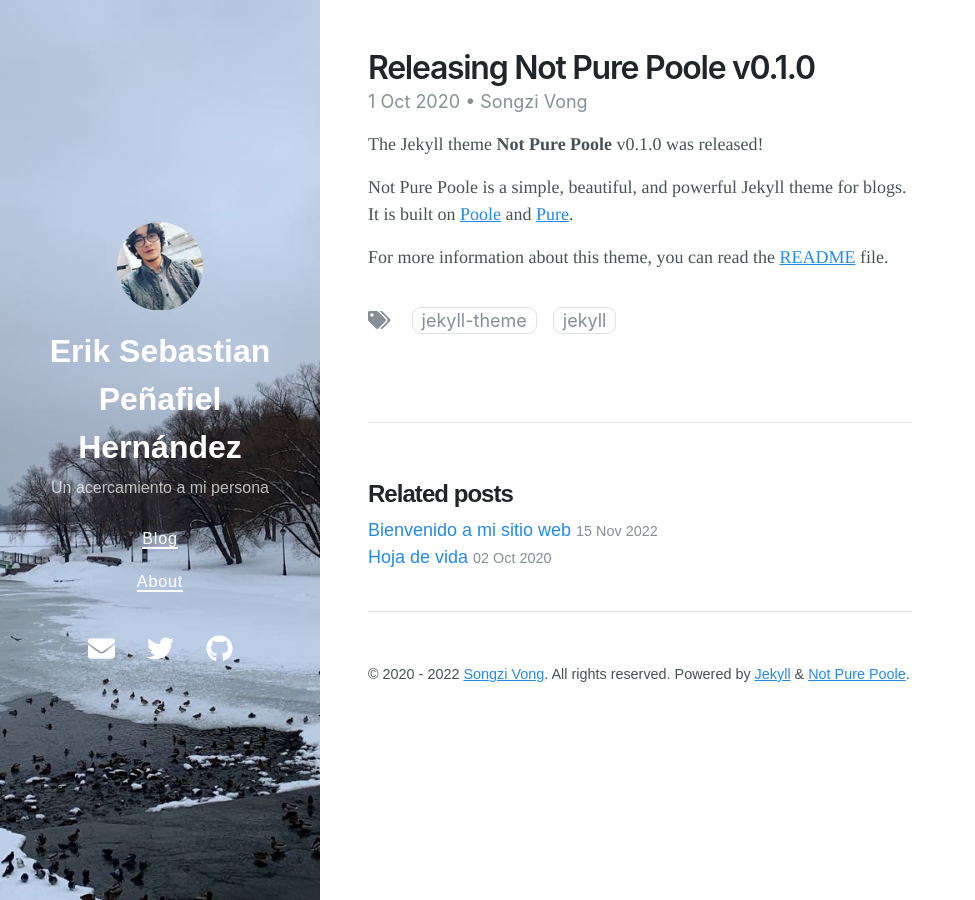
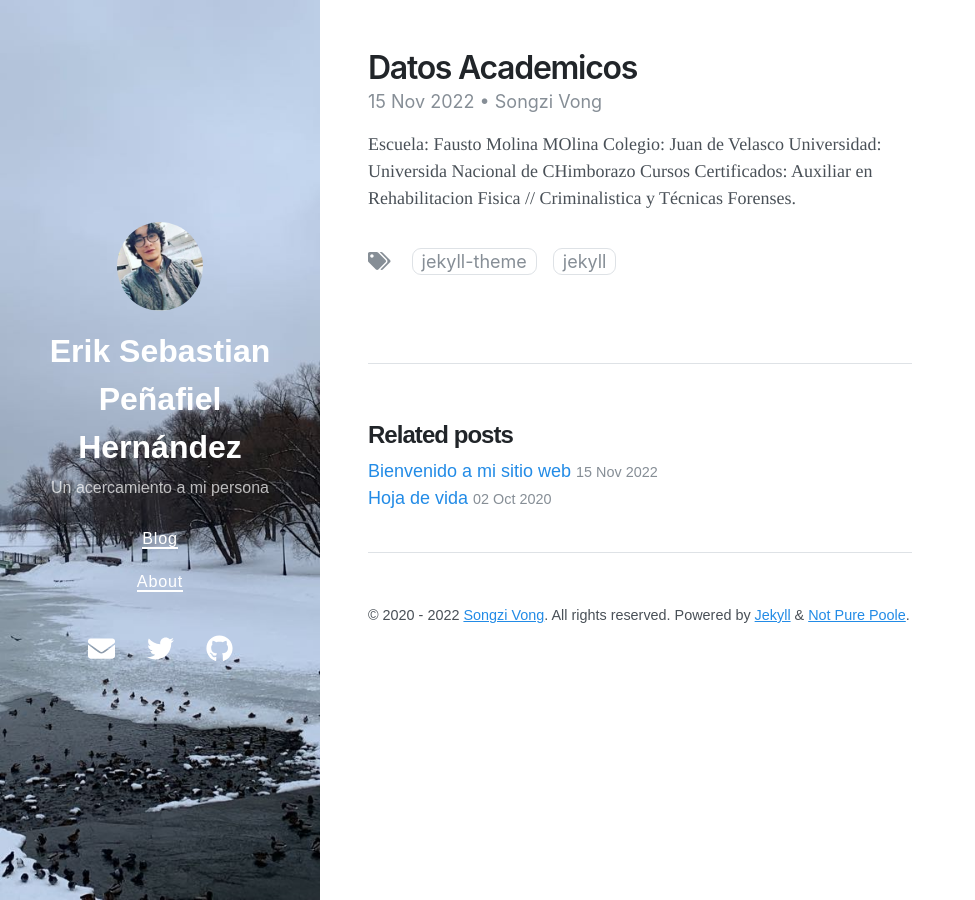
Before and after one commit to Eriksph/Eriksp, a Jekyll site: the page built from _posts/2020-10-01-releasing-not-pure-poole-v0-1-0.md, in a window 1280 px wide. Shown: the whole page, without its empty margins (0-975 px from the left). Built offline with Jekyll 4.4.1, drawn with Linux system fonts in a browser that asks for light colours; nearby versions of some CDN libraries.

Commit message:
Update 2020-10-01-releasing-not-pure-poole-v0-1-0.md

```diff
--- a/_posts/2020-10-01-releasing-not-pure-poole-v0-1-0.md
+++ b/_posts/2020-10-01-releasing-not-pure-poole-v0-1-0.md
@@ -1,14 +1,13 @@
 ---
 layout: post
-title: Releasing Not Pure Poole v0.1.0
+title: Datos Academicos
 author: Songzi Vong
 tags:
 - jekyll theme
 - jekyll
-date: 2020-10-01 13:56 +0800
+date: 2022-11-15 13:56 +0800
 ---
-The Jekyll theme **Not Pure Poole** v0.1.0 was released!
-
-Not Pure Poole is a simple, beautiful, and powerful Jekyll theme for blogs. It is built on [Poole](https://github.com/poole/poole) and [Pure](https://purecss.io/).
-
-For more information about this theme, you can read the [README](https://github.com/vszhub/not-pure-poole/blob/master/README.md) file.
+Escuela: Fausto Molina MOlina
+Colegio: Juan de Velasco
+Universidad: Universida Nacional de CHimborazo
+Cursos Certificados: Auxiliar en Rehabilitacion Fisica // Criminalistica y Técnicas Forenses.
```
